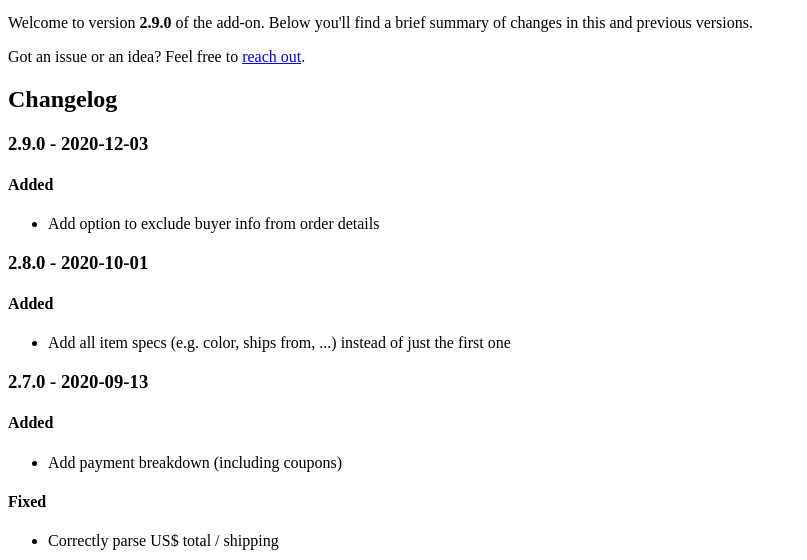
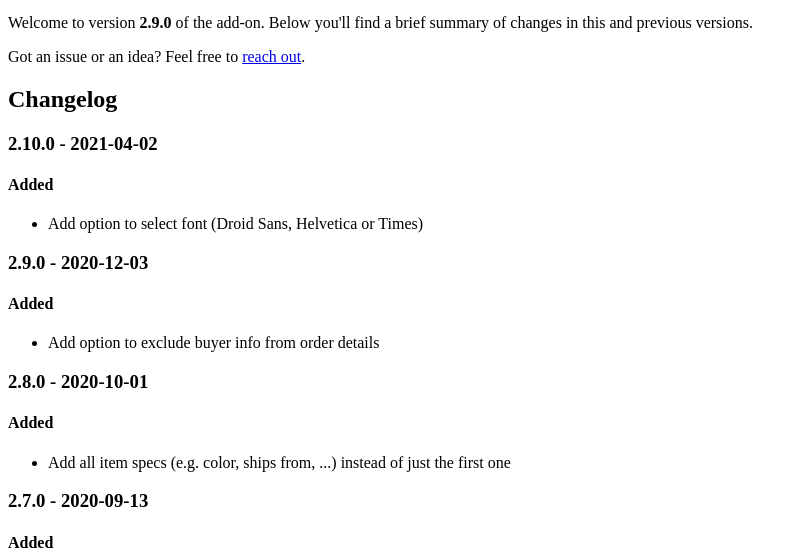
Before and after one commit to Johennes/aliexpress-invoice-generator, a browser extension: page views/upboard.html in a window 1280 px wide. Shown: the part 240-800 px from the top of the page, without its empty margins (0-807 px from the left). Drawn offline with Linux system fonts and the light colour scheme.

Commit message:
Prepare for 2.10.0

```diff
--- a/package.json
+++ b/package.json
@@ -1,6 +1,6 @@
 {
   "name": "aliexpress-invoice-generator",
-  "version": "2.9.0",
+  "version": "2.10.0",
   "description": "Browser extension for generating PDF invoices from AliExpress order detail websites",
   "webExt": {
     "sourceDir": "."
--- a/views/upboard.html
+++ b/views/upboard.html
@@ -36,6 +36,11 @@
           Got an issue or an idea? Feel free to <a href="mailto:n0-0ne+aliexpress-invoice-generator@mailbox.org">reach out</a>.
       </p>
       <h2>Changelog</h2>
+      <h3>2.10.0 - 2021-04-02</h3>
+      <h4>Added</h4>
+      <ul>
+        <li>Add option to select font (Droid Sans, Helvetica or Times)</li>
+      </ul>
       <h3>2.9.0 - 2020-12-03</h3>
       <h4>Added</h4>
       <ul>
```
Also changed, not shown: CHANGELOG.md, manifest.json.
